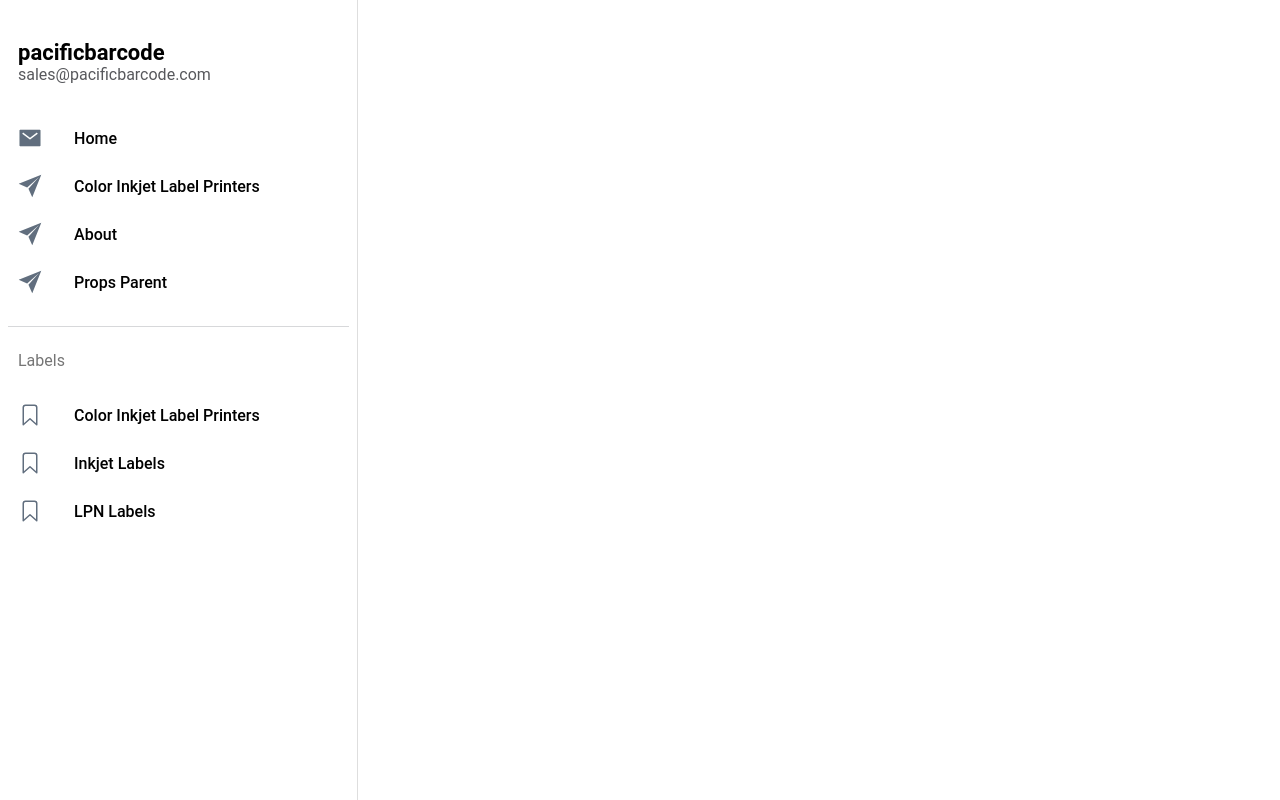
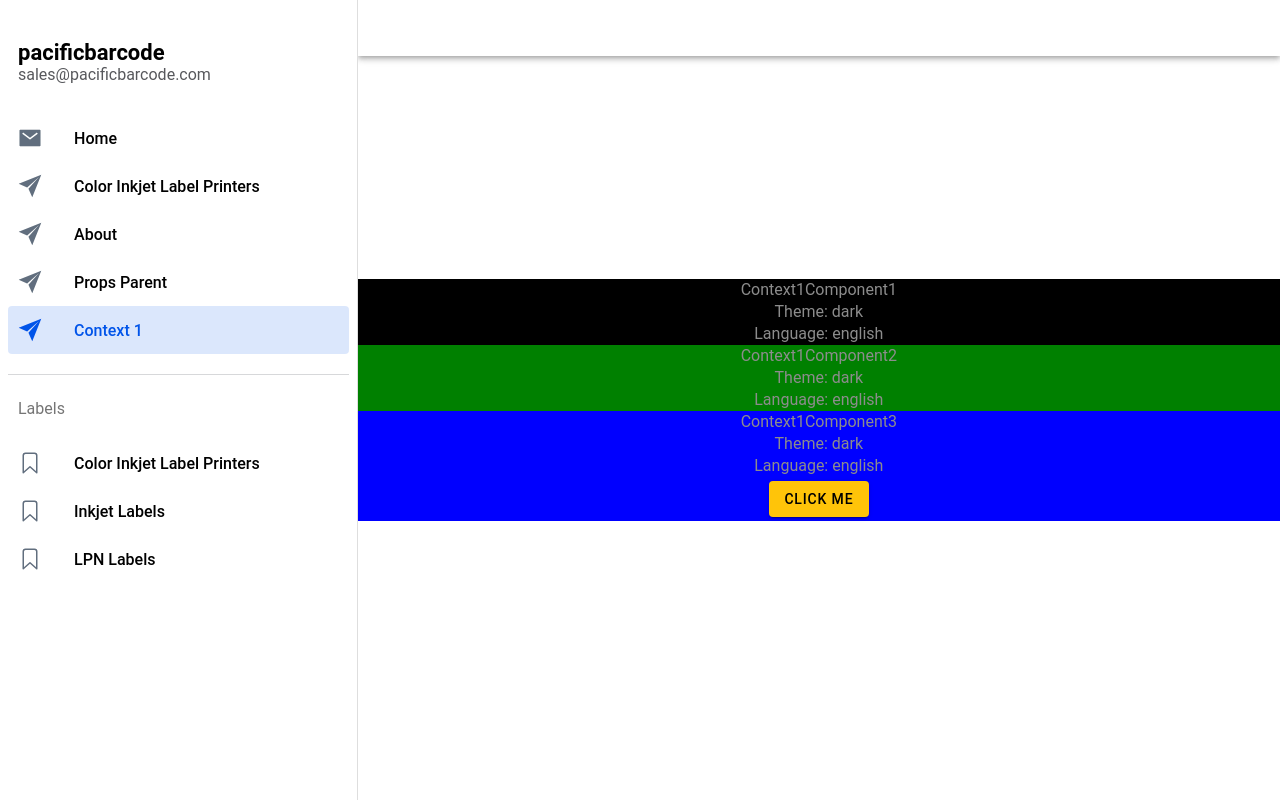
Before and after one commit to maniknp/ionicdemo, a React (Vite) app: page /context1 in a window 1280 px wide. Built offline with nearby package versions, Linux system fonts and the light colour scheme.

Commit message:
Added react context api code

```diff
--- a/src/App.tsx
+++ b/src/App.tsx
@@ -6,6 +6,7 @@
 import  HomePage from  './pages/Home';
 import  AboutPage from  './pages/About';
 import ParentComponent from './props/ParentComponent';
+import ContextComponent1 from './context1/Index';
 
 /* Core CSS required for Ionic components to work properly */
 import '@ionic/react/css/core.css';
@@ -61,6 +62,9 @@
             <Route path="/props/parent" exact={true}>
               <ParentComponent />
             </Route>
+            <Route path="/context1" exact={true}>
+              <ContextComponent1 />
+            </Route>
           </IonRouterOutlet>
         </IonSplitPane>
       </IonReactRouter>
--- a/src/components/Menu.tsx
+++ b/src/components/Menu.tsx
@@ -43,6 +43,12 @@
   {
     title: 'Props Parent',
     url: '/props/parent',
+    iosIcon: paperPlaneOutline,
+    mdIcon: paperPlaneSharp
+  },
+  {
+    title: 'Context 1',
+    url: '/context1',
     iosIcon: paperPlaneOutline,
     mdIcon: paperPlaneSharp
   },
--- /dev/null
+++ b/src/context1/Context.tsx
@@ -0,0 +1,5 @@
+import React from 'react';
+
+const MyContext1 = React.createContext();
+
+export default MyContext1;
--- /dev/null
+++ b/src/context1/Context1Component1.tsx
@@ -0,0 +1,18 @@
+import { useContext } from 'react';
+import MyContext from './Context';
+
+const Context1Component1: React.FC = () => {
+    const {sharedData1} = useContext(MyContext);
+
+    return (
+        <>
+            <div style={{ background: 'black', color: '#fff' }}>
+                <p>Context1Component1</p>
+                <p>Theme: {sharedData1.theme}</p>
+                <p>Language: {sharedData1.language}</p>
+            </div>
+        </>
+    );
+};
+
+export default Context1Component1;
--- /dev/null
+++ b/src/context1/Context1Component2.tsx
@@ -0,0 +1,18 @@
+import  { useContext } from 'react';
+import MyContext from './Context';
+
+const Context1Component2: React.FC = () => {
+    const {sharedData1} = useContext(MyContext);
+
+    return (
+        <>
+            <div style={{ background: 'green', color: '#fff' }}>
+                <p>Context1Component2</p>
+                <p>Theme: {sharedData1.theme}</p>
+                <p>Language: {sharedData1.language}</p>
+            </div>
+        </>
+    );
+};
+
+export default Context1Component2;
--- /dev/null
+++ b/src/context1/Context1Component3.tsx
@@ -0,0 +1,30 @@
+import  { useContext } from 'react';
+import { IonButton   } from '@ionic/react';
+
+import MyContext from './Context';
+
+
+const Context1Component3: React.FC = () => {
+    const {sharedData1, setSharedData1} = useContext(MyContext);
+    const changeName = () => {
+
+        sharedData1.version = 1 + ( typeof sharedData1.version === 'undefined' ? 0 : sharedData1.version );
+        sharedData1.theme = `dark2 ==> version ${sharedData1.version}`;
+        console.log(sharedData1);
+        setSharedData1({...sharedData1 });
+      };
+
+    return (
+        <>
+            <div style={{ background: 'blue', color: '#fff' }}>
+                <p>Context1Component3</p>
+                <p>Theme: {sharedData1.theme}</p>
+                <p>Language: {sharedData1.language}</p>
+                 <IonButton color="warning" onClick={changeName} >Click Me </IonButton>
+
+            </div>
+        </>
+    );
+};
+
+export default Context1Component3;
--- /dev/null
+++ b/src/context1/Index.tsx
@@ -0,0 +1,61 @@
+import  {  useState } from 'react';
+
+import { useParams } from 'react-router';
+import {
+    IonButtons, IonContent, IonHeader,
+    IonMenuButton, IonPage, IonTitle, IonToolbar, IonButton
+} from '@ionic/react';
+
+import MyContext1 from './Context';
+import Context1Component1 from './Context1Component1';
+import Context1Component2 from './Context1Component2';
+import Context1Component3 from './Context1Component3';
+
+const ContextComponent1: React.FC = () => {
+    const { name } = useParams<{ name: string; }>();
+
+    const sharedData = {
+        theme: 'dark',
+        language: 'english',
+      };
+      const [sharedData1, setSharedData1] = useState(sharedData);
+
+    //   const updateValue = (newValue) => {
+    //     setSharedData1(newValue);
+    //   };
+
+
+    return (
+        <IonPage>
+            <IonHeader>
+                <IonToolbar>
+                    <IonButtons slot="start">
+                        <IonMenuButton />
+                    </IonButtons>
+                    <IonTitle>{name}</IonTitle>
+                </IonToolbar>
+            </IonHeader>
+
+            <IonContent fullscreen>
+                {/* Condensed header used in IOS App  */}
+                <IonHeader collapse="condense">
+                    <IonToolbar>
+                        <IonTitle size="large">{name} </IonTitle>
+                    </IonToolbar>
+                </IonHeader>
+
+
+                <MyContext1.Provider value={{sharedData1,setSharedData1}}>
+                    <div id="container">
+                        <Context1Component1/>
+                        <Context1Component2/>
+                        <Context1Component3/>
+                    </div>
+                </MyContext1.Provider>
+
+            </IonContent>
+        </IonPage>
+    );
+};
+
+export default ContextComponent1;
```
